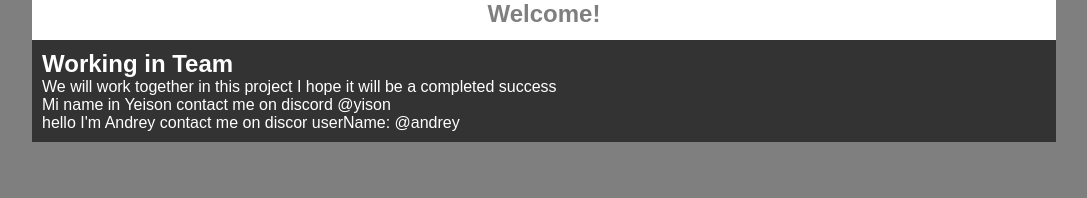
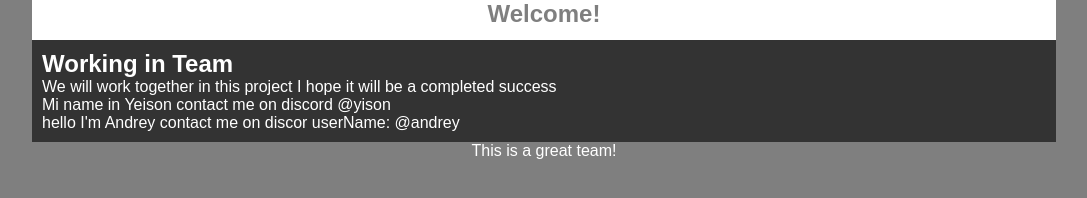
Before and after one commit to YeisonAndreyLC/Git-and-GitHub, a plain HTML site: page index.html in a window 1280 px wide. Shown: the whole page, without its empty margins (96-1183 px from the left). Drawn offline with Linux system fonts and the light colour scheme.

Commit message:
adding footer
great team

```diff
--- a/index.html
+++ b/index.html
@@ -19,5 +19,8 @@
             hello I'm Andrey contact me on discor userName: @andrey
         </p>
     </div>
+    <footer>
+        This is a great team!
+    </footer>
 </body>
 </html>
```
